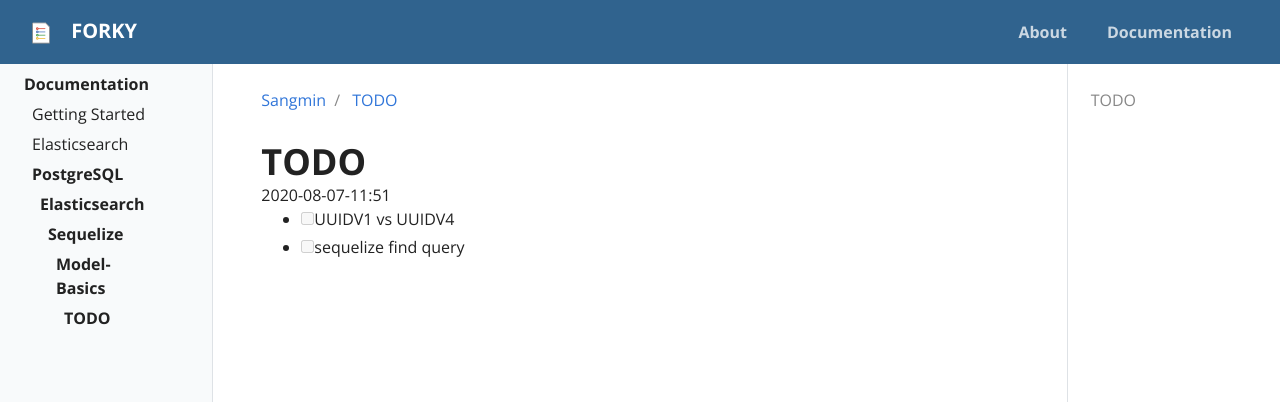
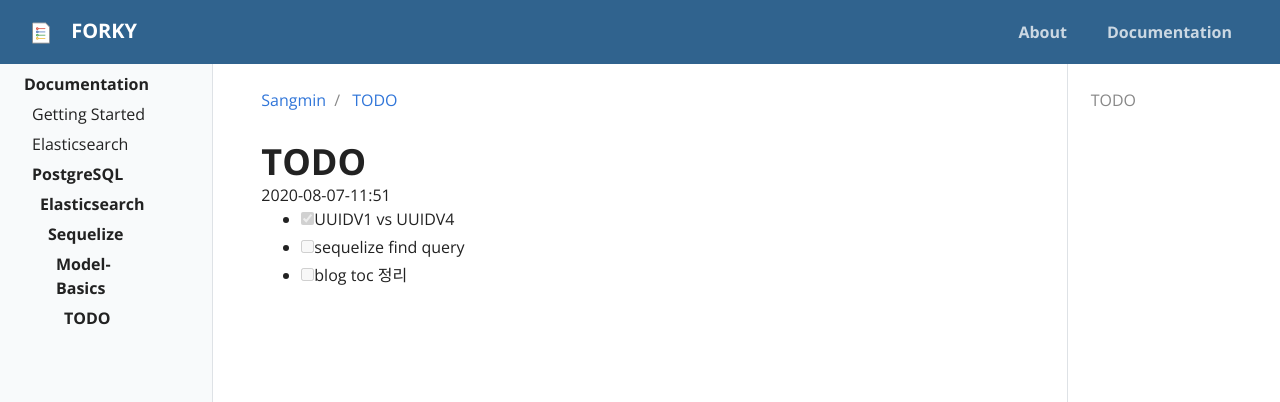
Before and after one commit to stay7/stay7.github.io, a Jekyll site: the page built from _docs/private/todo.md, in a window 1280 px wide and 900 px high. Shown: the top 402 px of the window. Built offline with Jekyll 4.4.1, drawn with Linux system fonts in a browser that asks for light colours.

Commit message:
Update todos

```diff
--- a/_docs/private/todo.md
+++ b/_docs/private/todo.md
@@ -4,5 +4,6 @@ layout: post
 permalink: /sangmin/todo
 ---
 
-- [ ] UUIDV1 vs UUIDV4
+- [x] UUIDV1 vs UUIDV4
 - [ ] sequelize find query
+- [ ] blog toc 정리
```
